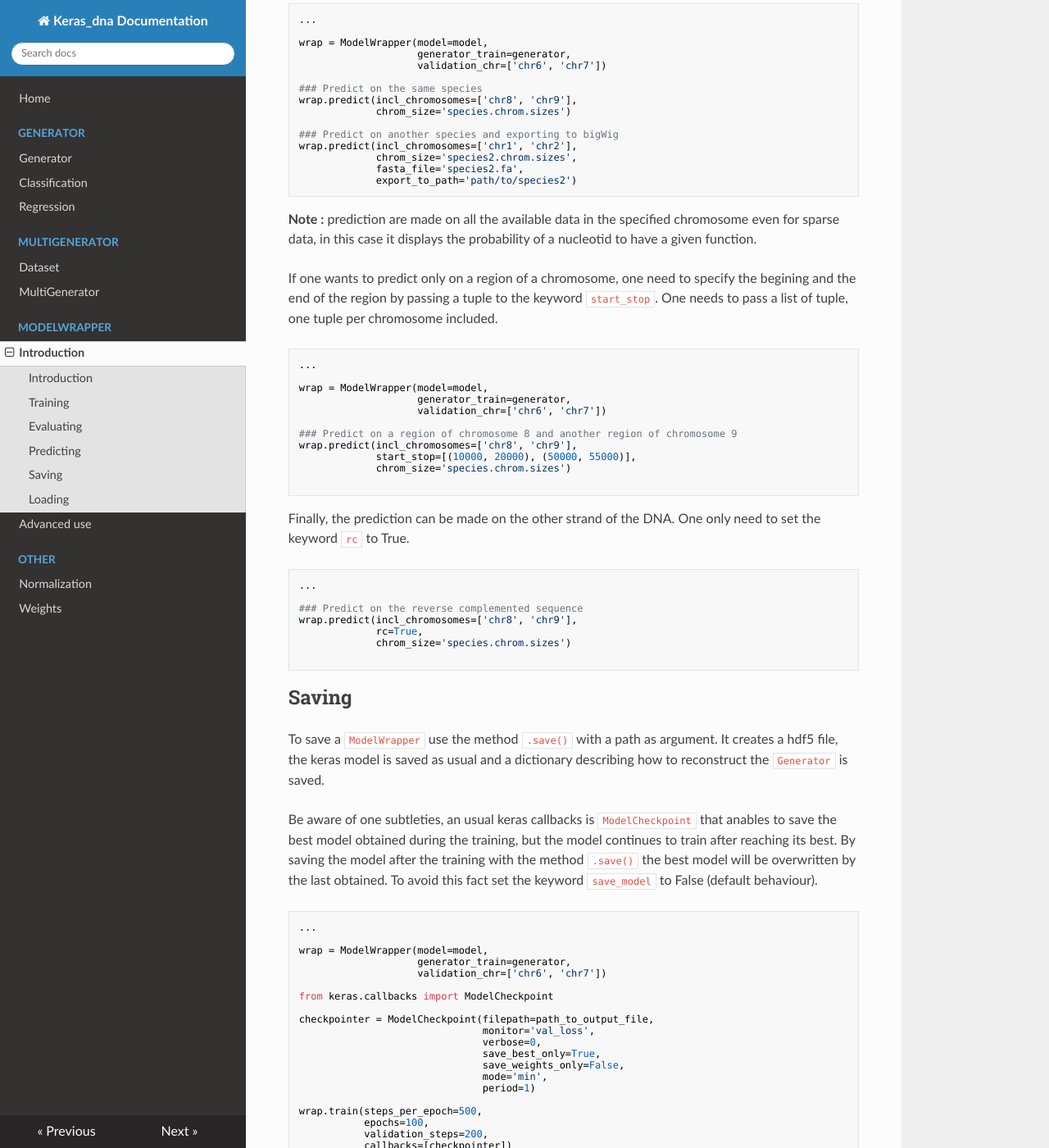
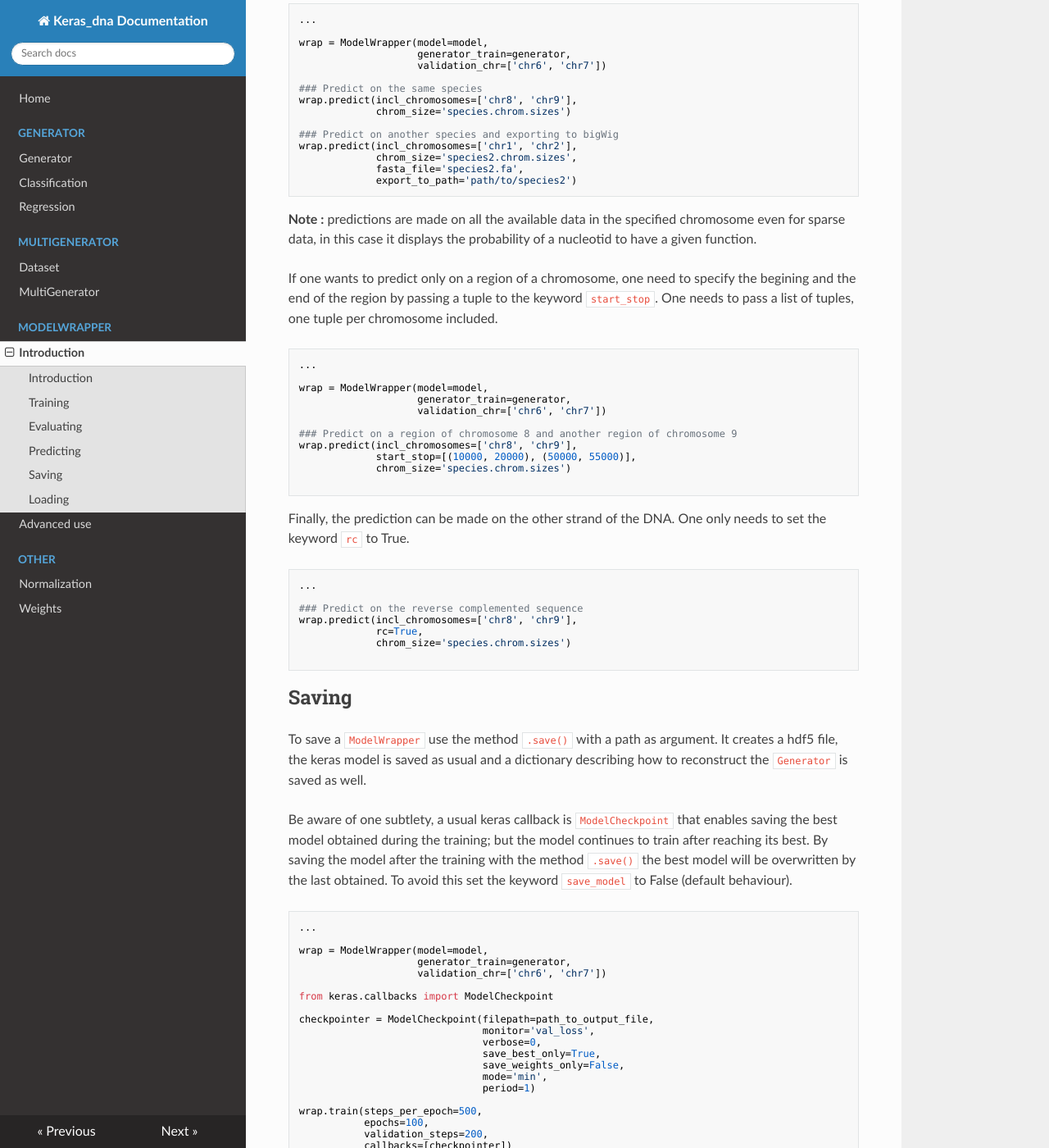
Before and after one commit to etirouthier/keras_dna, an MkDocs documentation site: the page built from docs/modelwrapper.md, in a window 1280 px wide and 1400 px high, scrolled down 3593 px. Shown: the whole window at 82% size. Built offline with MkDocs 1.6.1, drawn with Linux system fonts in a browser that asks for light colours; nearby versions of some CDN libraries; some of the changed text lies outside the part shown.

Commit message:
Update modelwrapper.md

````diff
--- a/docs/modelwrapper.md
+++ b/docs/modelwrapper.md
@@ -3,12 +3,12 @@
 
 ## Introduction
 
-`ModelWrapper` is a class designed to attach the keras model to its corresponding keras_dna `Generator`. It is especially useful to train, evaluate or make prediction with the model. The core arguments are:
+`ModelWrapper` is a class designed to attach the keras model to its corresponding keras_dna `Generator`. It is especially useful to train, evaluate or make predictions with the model. The core arguments are:
 
 - `model`: a compiled keras model
 - `generator_train`: a keras_dna generator restricted to the chromosomes one wants to train on.
 - `generator_val`: a keras_dna generator restricted to the chromosomes one wants to validate on. It must return data in the same shape as `generator_train`.
-- `validation_chr`: if `generator_val`is identical to `generator_train` except for the chromosomes included then just pass the validation chromosome with this keyword (no need to pass a `generator_val`).
+- `validation_chr`: if `generator_val` is identical to `generator_train` except for the chromosomes included then just pass the validation chromosome with this keyword (no need to pass a `generator_val`).
 - `weights_val`: set it to True if one wants to keep the same weighting mode in the `generator_val` as in `generator_train`, to False to disable weighting (default is False).
 
 Creating a `ModelWrapper`:
@@ -109,7 +109,7 @@
 
 ## Evaluating
 
-To evaluate the model on the desired chromosomes use `.evaluate()`. If generator_train is a `Generator` instance one needs to specify the chromosomes with the keyword `incl_chromosomes`. If generator_train is a `MultiGenerator` instance one needs to create a full generator and pass it with `generator_eval`. One can also pass keywords corresponding to the keras model method `.evaluate_generator()`.
+To evaluate the model on the desired chromosomes, use `.evaluate()`. If generator_train is a `Generator` instance one needs to specify the chromosomes with the keyword `incl_chromosomes`. If generator_train is a `MultiGenerator` instance one needs to create a full generator and pass it with `generator_eval`. One can also pass keywords corresponding to the keras model method `.evaluate_generator()`.
 
 
 Evaluation of a `Generator`:
@@ -180,9 +180,9 @@
 
 ## Predicting
 
-Use the `.predict()` to make some prediction with a `ModelWrapper`. One can choose the chromosomes on which to predict by specifying them with `incl_chromosomes` and by passing a file containing the chromosome length (in two tab separated columns, suffixe must be .chrom.sizes) in `chrom_size`.
+Use the `.predict()` to make predictions with a `ModelWrapper`. One can choose the chromosomes on which to predict by specifying them with `incl_chromosomes` and by passing a file containing the chromosome length (in two tab separated columns, suffix must be .chrom.sizes) in `chrom_size`.
 
-One can also predict on another species by passing a fasta file to `fasta_file`, `chrom_size` must correspond. This option is mandatory in the case of a `MultiGenerator`. Prediction are saved if `export_to_path` is specified (one file per annotation in one cell type, the format is bigWig).
+One can also predict on another species by passing a fasta file to `fasta_file`, with the corresponding `chrom_size`. This option is mandatory in the case of a `MultiGenerator`. Predictions are saved if `export_to_path` is specified (one file per annotation in one cell type, the format is bigWig).
 
 ```python
 ...
@@ -202,9 +202,9 @@
              export_to_path='path/to/species2')
 ```
 
-**Note :** prediction are made on all the available data in the specified chromosome even for sparse data, in this case it displays the probability of a nucleotid to have a given function.
+**Note :** predictions are made on all the available data in the specified chromosome even for sparse data, in this case it displays the probability of a nucleotid to have a given function.
 
-If one wants to predict only on a region of a chromosome, one need to specify the begining and the end of the region by passing a tuple to the keyword `start_stop`. One needs to pass a list of tuple, one tuple per chromosome included.
+If one wants to predict only on a region of a chromosome, one need to specify the begining and the end of the region by passing a tuple to the keyword `start_stop`. One needs to pass a list of tuples, one tuple per chromosome included.
 
 
 ```python
@@ -221,7 +221,7 @@
 
 ```
 
-Finally, the prediction can be made on the other strand of the DNA. One only need to set the keyword `rc` to True.
+Finally, the prediction can be made on the other strand of the DNA. One only needs to set the keyword `rc` to True.
 
 ```python
 ...
@@ -235,9 +235,9 @@
 
 ## Saving
 
-To save a `ModelWrapper` use the method `.save()` with a path as argument. It creates a hdf5 file, the keras model is saved as usual and a dictionary describing how to reconstruct the `Generator` is saved.
+To save a `ModelWrapper` use the method `.save()` with a path as argument. It creates a hdf5 file, the keras model is saved as usual and a dictionary describing how to reconstruct the `Generator` is saved as well.
 
-Be aware of one subtleties, an usual keras callbacks is `ModelCheckpoint` that anables to save the best model obtained during the training, but the model continues to train after reaching its best. By saving the model after the training with the method `.save()` the best model will be overwritten by the last obtained. To avoid this fact set the keyword `save_model` to False (default behaviour).
+Be aware of one subtlety, a usual keras callback is `ModelCheckpoint` that enables saving the best model obtained during the training; but the model continues to train after reaching its best. By saving the model after the training with the method `.save()` the best model will be overwritten by the last obtained. To avoid this set the keyword `save_model` to False (default behaviour).
 
 ```python
 ...
````
Also changed, not shown: other parts of docs/modelwrapper.md (+3 -3 lines).
